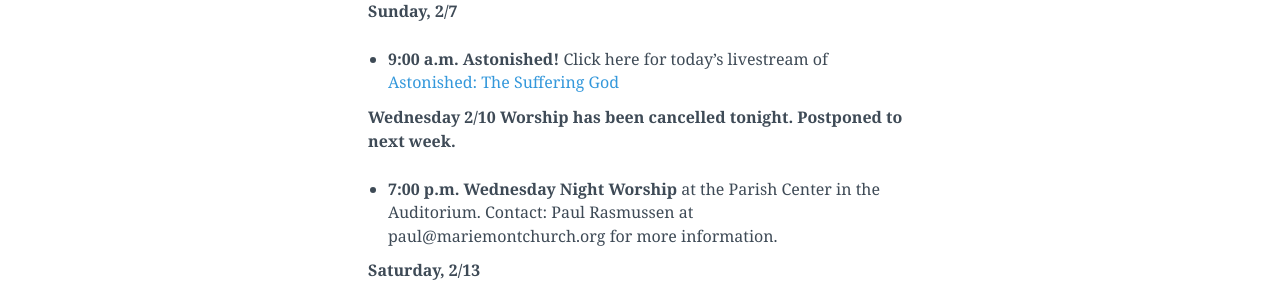
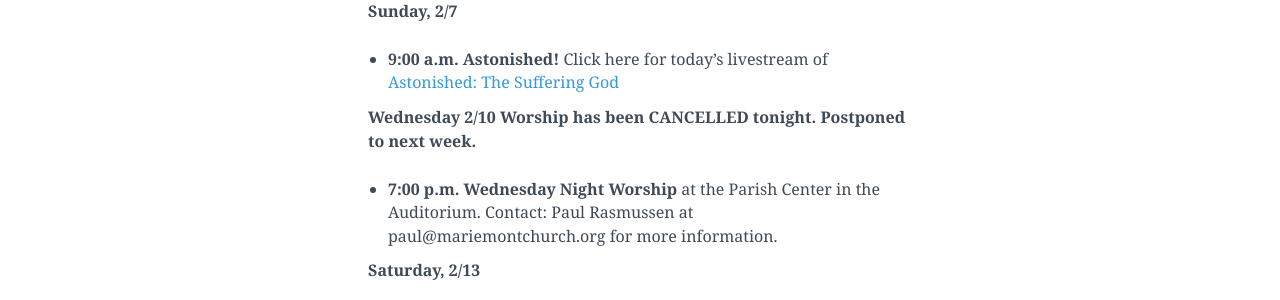
Before and after one commit to lukemoderwell/mariemont, a Jekyll site: the page built from updates.markdown, in a window 1280 px wide. Shown: the part 424-724 px from the top of the page. Built offline with Jekyll 4.4.1, drawn with Linux system fonts in a browser that asks for light colours; nearby versions of some CDN libraries.

Commit message:
Updated Updates

```diff
--- a/updates.markdown
+++ b/updates.markdown
@@ -23,7 +23,7 @@ Here is the link for the [Created for Worship Declarations Handout](https://driv
 * **9:00 a.m.** **Astonished!**
 Click here for today's livestream of [Astonished: The Suffering God](https://youtu.be/70m9KpUKwhM)
 
-**Wednesday 2/10** **Worship has been cancelled tonight. Postponed to next week.**
+**Wednesday 2/10** **Worship has been CANCELLED tonight. Postponed to next week.**
 
 * **7:00 p.m.** **Wednesday Night Worship** at the Parish Center in the Auditorium. Contact: Paul Rasmussen at paul@mariemontchurch.org for more information.
 
```
